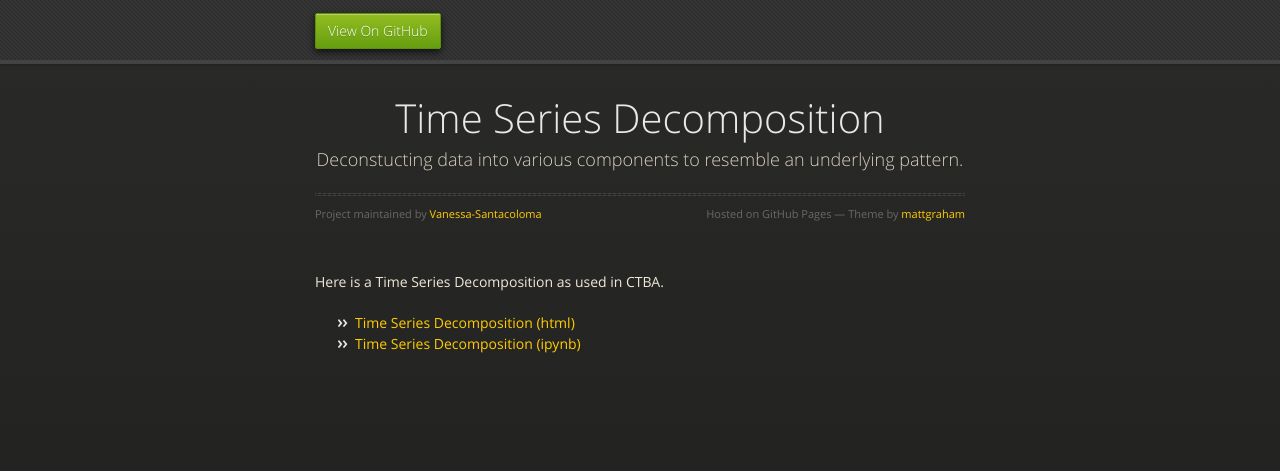
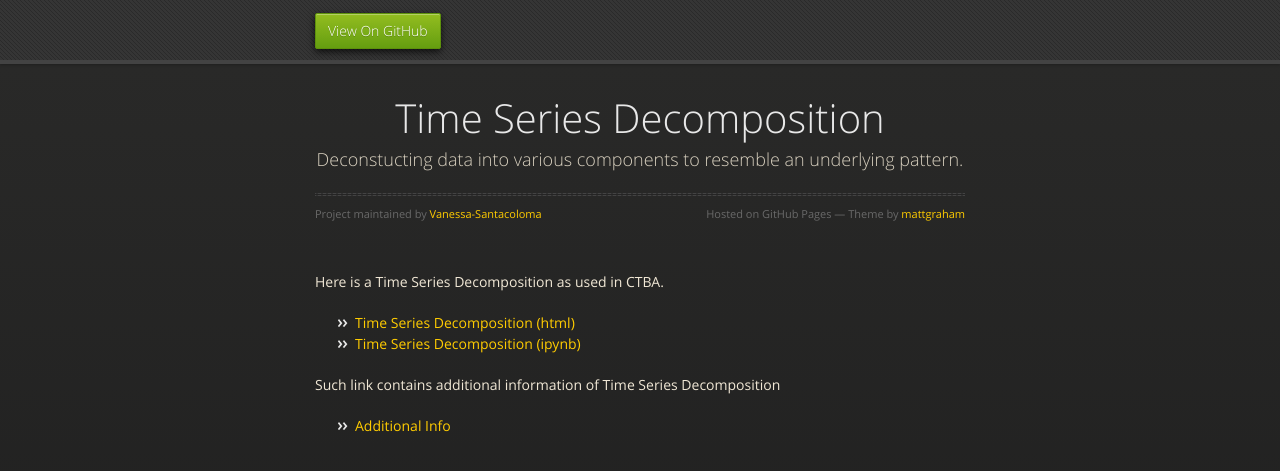
Before and after one commit to Vanessa-Santacoloma/Vanessa-Santacoloma.github.io, a Jekyll site: the page built from TimeSeries/index.md, in a window 1280 px wide. Shown: the top 471 px of the page. Built offline with Jekyll 4.4.1, drawn with Linux system fonts in a browser that asks for light colours; our own code applies the rules of GitHub Pages for plain Markdown files.

Commit message:
Update index.md

```diff
--- a/TimeSeries/index.md
+++ b/TimeSeries/index.md
@@ -6,3 +6,6 @@ description: Course Content
 Here is a Time Series Decomposition as used in CTBA.
 - [Time Series Decomposition (html)](TimeSeries.html)
 - [Time Series Decomposition (ipynb)](TimeSeries.ipynb)
+
+Such link contains additional information of Time Series Decomposition
+- [Additional Info](https://github.com/Vanessa-Santacoloma/Sample.git)
```
